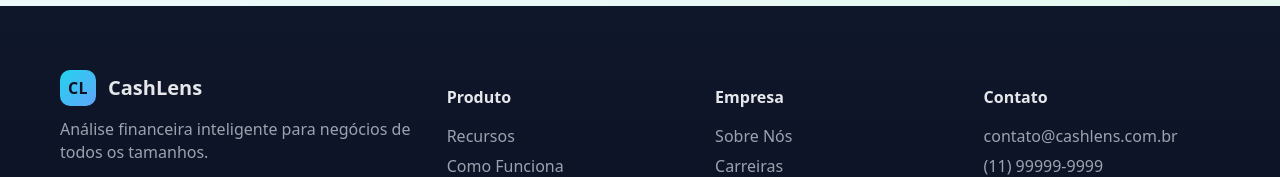
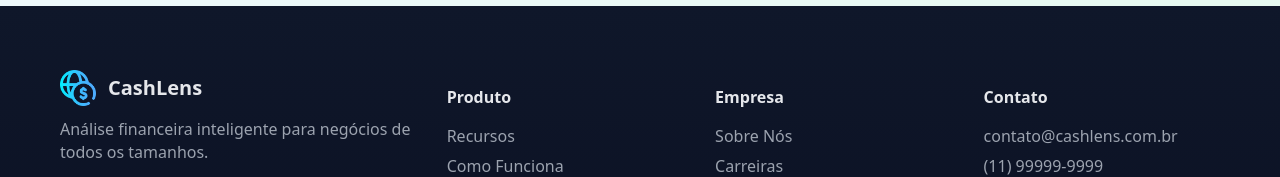
Before and after one commit to CashLens-Project/CashLens-Front, a React (Vite) app: page / in a window 1280 px wide. Shown: the part 4037-4214 px from the top of the page. Built offline with nearby package versions, Linux system fonts and the light colour scheme.

Commit message:
Feat: Implementando Logo no Footer

```diff
--- a/src/components/ui/Footer/Footer.jsx
+++ b/src/components/ui/Footer/Footer.jsx
@@ -1,4 +1,6 @@
 import "./footer.css";
+
+import logo from '../../../assets/logo.png';
 
 export default function Footer() {
   return (
@@ -9,7 +11,14 @@ export default function Footer() {
         <div className="footer__grid">
           <div className="footer__brand">
             <div className="footer__logo">
-              <span className="footer__logo-mark" aria-hidden="true">CL</span>
+              <img
+                src={logo}
+                alt="Logo CashLens"
+                width={36}
+                height={36}
+                decoding="async"
+                style={{ borderRadius: 10, objectFit: "cover" }}
+              />
               <span className="footer__logo-text">CashLens</span>
             </div>
             <p className="footer__desc">
```
